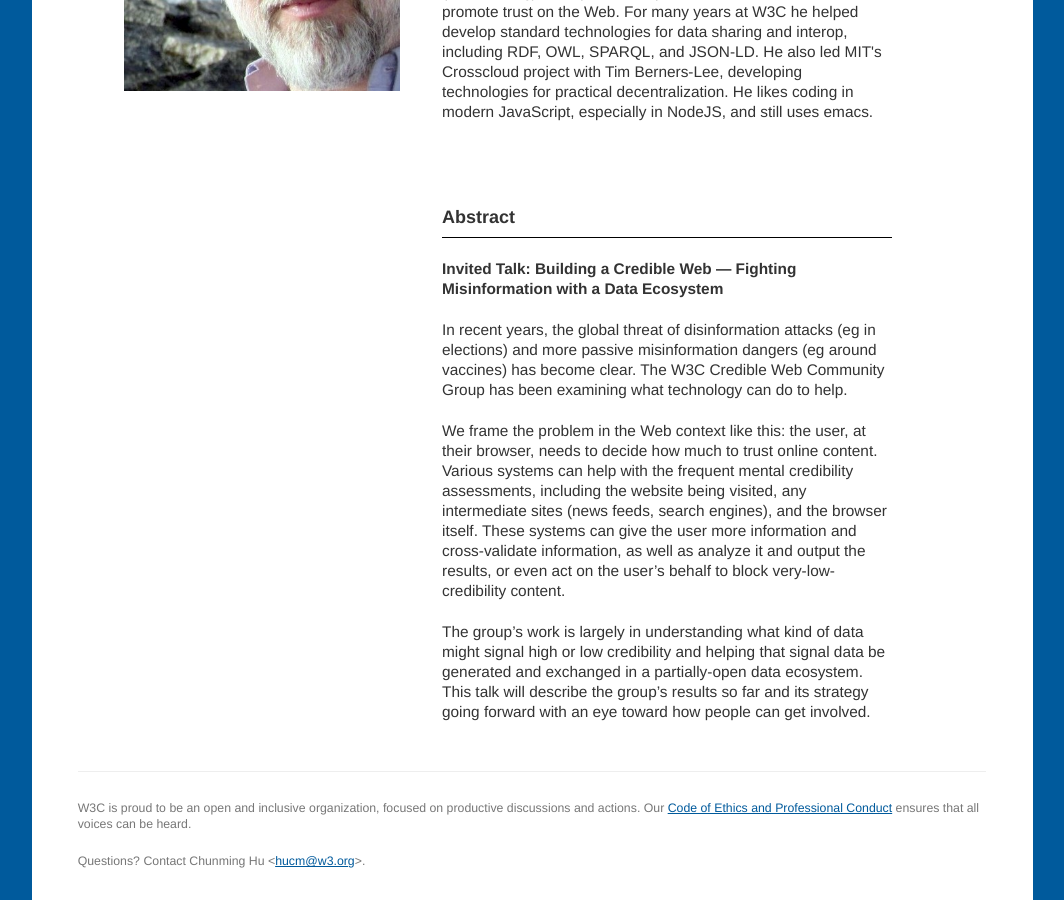
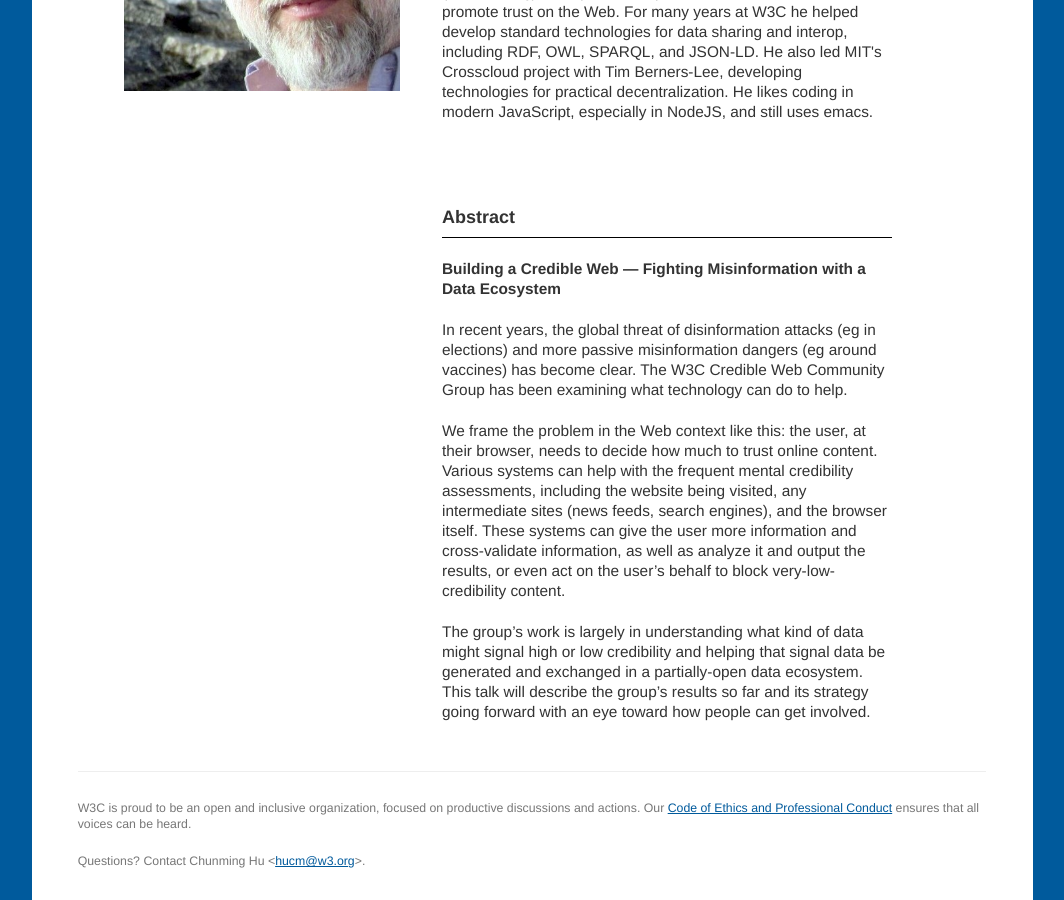
Before and after one commit to w3c/w3c-track-2019, a Jekyll site: the page built from speakers.md, in a window 1280 px wide and 900 px high, scrolled down 1666 px. Shown: the whole window, without its empty margins (108-1172 px from the left). Built offline with Jekyll 4.4.1, drawn with Linux system fonts in a browser that asks for light colours; our own code applies the rules of GitHub Pages for plain Markdown files.

Commit message:
Update speaker title

```diff
--- a/speakers.md
+++ b/speakers.md
@@ -55,7 +55,7 @@ layout: home
 				</div>
 				<div class="speaker-abstract">
 					<h3>Abstract</h3>
-					<h4>Invited Talk: Building a Credible Web — Fighting Misinformation with a Data Ecosystem</h4>
+					<h4>Building a Credible Web — Fighting Misinformation with a Data Ecosystem</h4>
 					<p>In recent years, the global threat of disinformation attacks (eg in elections) and more passive misinformation dangers (eg around vaccines) has become clear. The W3C Credible Web Community Group has been examining what technology can do to help.</p>
 
 					<p>We frame the problem in the Web context like this: the user, at their browser, needs to decide how much to trust online content. Various systems can help with the frequent mental credibility assessments, including the website being visited, any intermediate sites (news feeds, search engines), and the browser itself. These systems can give the user more information and cross-validate information, as well as analyze it and output the results, or even act on the user’s behalf to block very-low-credibility content.</p>
```
